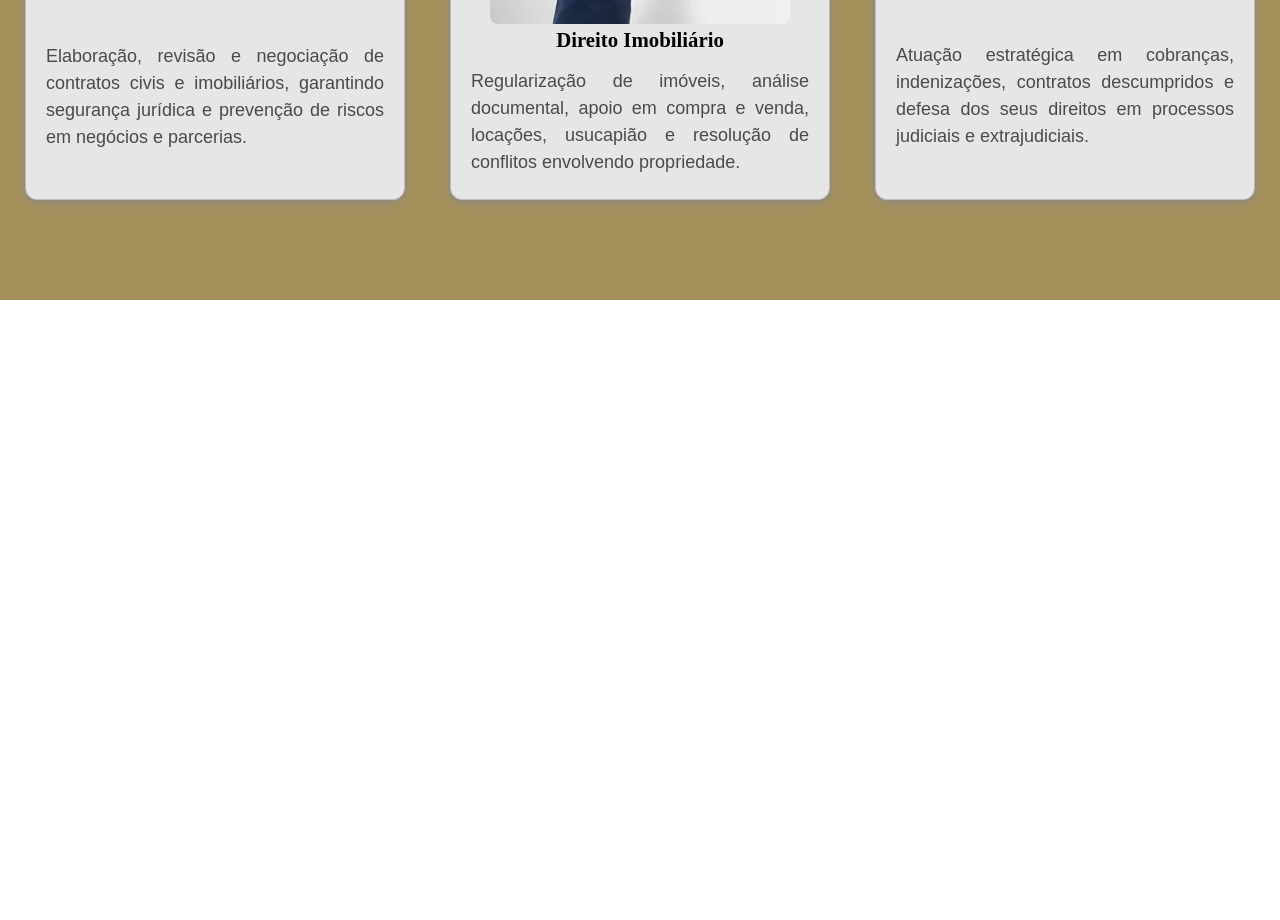
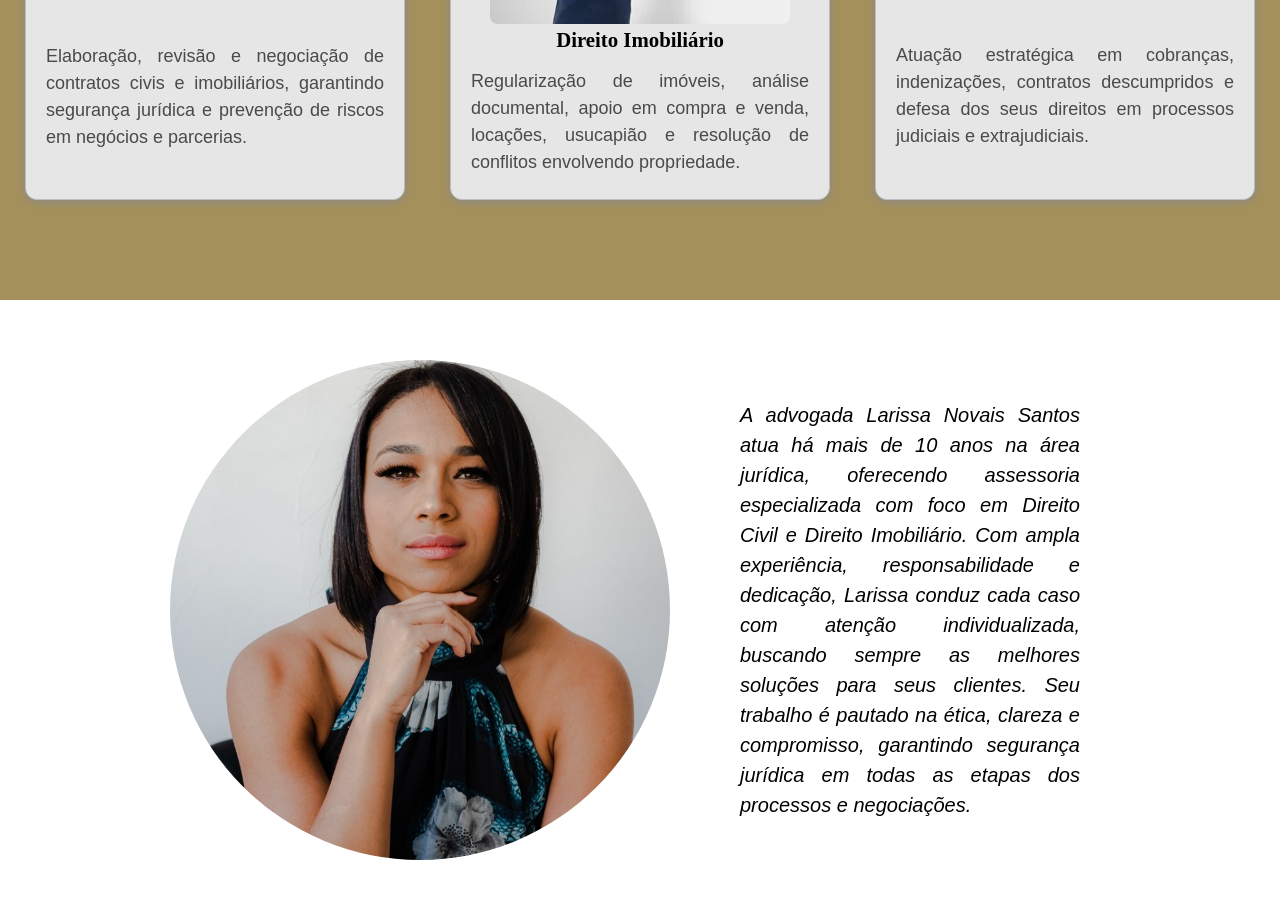
Before and after one commit to LeandroCarvalho21/NovaisSantosADV, a plain HTML site: page pages/index.html in a window 1280 px wide. Shown: the part 1145-2065 px from the top of the page. Before the commit the page ends 1445 px from the top, so only its background shows below. Drawn offline with Linux system fonts and the light colour scheme; a web font is replaced by a local one.

Commit message:
Concertando problema na class servicos e adicinando section sobre com conteudo e foto

```diff
--- a/css/style.css
+++ b/css/style.css
@@ -106,10 +106,11 @@ nav ul li a:hover {
 .previa {
     display: flex;
     align-items: center;
-    justify-content: space-around;
+    justify-content: space-evenly;
     gap: 40px;
     padding: 60px 5%;
     line-height: 1.5;
+
 }
 
 .previa img {
@@ -147,17 +148,15 @@ nav ul li a:hover {
     align-items: center;
     gap: 40px;
     padding: 60px 20px;
+    background-color: #A4905B;
+    position: relative;
     width: 100vw;
-    background-color: #A4905B;
+    left: 50%;
+    right: 50%;
+    margin-left: -50vw;
+    margin-right: -50vw;
     height: 700px;
-    position: absolute;
-    left: 0;
-    width: 100%;
-    /* background: linear-gradient(180deg, #fff 0%, #f1e6c8 40%, #A4905B 10%); */
 }
-
-
-
 
 .card-servico {
     display: flex;
@@ -190,3 +189,29 @@ nav ul li a:hover {
     font-size: 18px;
     font-family: Arial, Helvetica, sans-serif;
 }
+
+.sobre {
+    display: flex;
+    flex-direction: row;
+    align-items: center;
+    justify-content: center;
+    gap:40px ;
+    padding: 60px 0px;
+
+}
+
+.sobre p {
+    /* background-color: red; */
+    width: 400px;
+    font-size: 20px;
+    font-family: Arial, Helvetica, sans-serif;
+    line-height: 1.5;
+    font-style: oblique;
+    padding: 30px;
+    text-align: justify;
+}
+
+.sobre img {
+    border-radius: 100%;
+    width: 500px;
+}
--- a/pages/index.html
+++ b/pages/index.html
@@ -62,7 +62,7 @@
                     <div>
                         <img src="../img/contratos.webp" alt="Imagem ilustrativa de uma pessoa assinando um contrato">
                         <h3>Contratos e Consultoria Jurídica</h3>
-                        </div>
+                    </div>
                     <p>
                         Elaboração, revisão e negociação de contratos civis e imobiliários,
                         garantindo segurança jurídica e prevenção de riscos em negócios e parcerias.
@@ -96,6 +96,23 @@
 
             </section>
 
+            <section class="sobre">
+
+                <img src="../img/DR.LARISSA.jpg" alt="">
+
+                <p>A advogada Larissa Novais Santos atua há mais de 10 anos na área jurídica, oferecendo assessoria
+                    especializada com foco em Direito Civil e Direito Imobiliário. Com ampla experiência,
+                    responsabilidade e dedicação, Larissa conduz cada caso com atenção individualizada, buscando sempre
+                    as melhores soluções para seus clientes. Seu trabalho é pautado na ética, clareza e compromisso,
+                    garantindo segurança jurídica em todas as etapas dos processos e negociações.</p>
+
+
+
+
+            </section>
+
+
+
 
         </main>
 
```
Also changed, not shown: img/DR.LARISSA.jpg (added), img/img_sobre.png (added), img/larissa_350.webp (added).
